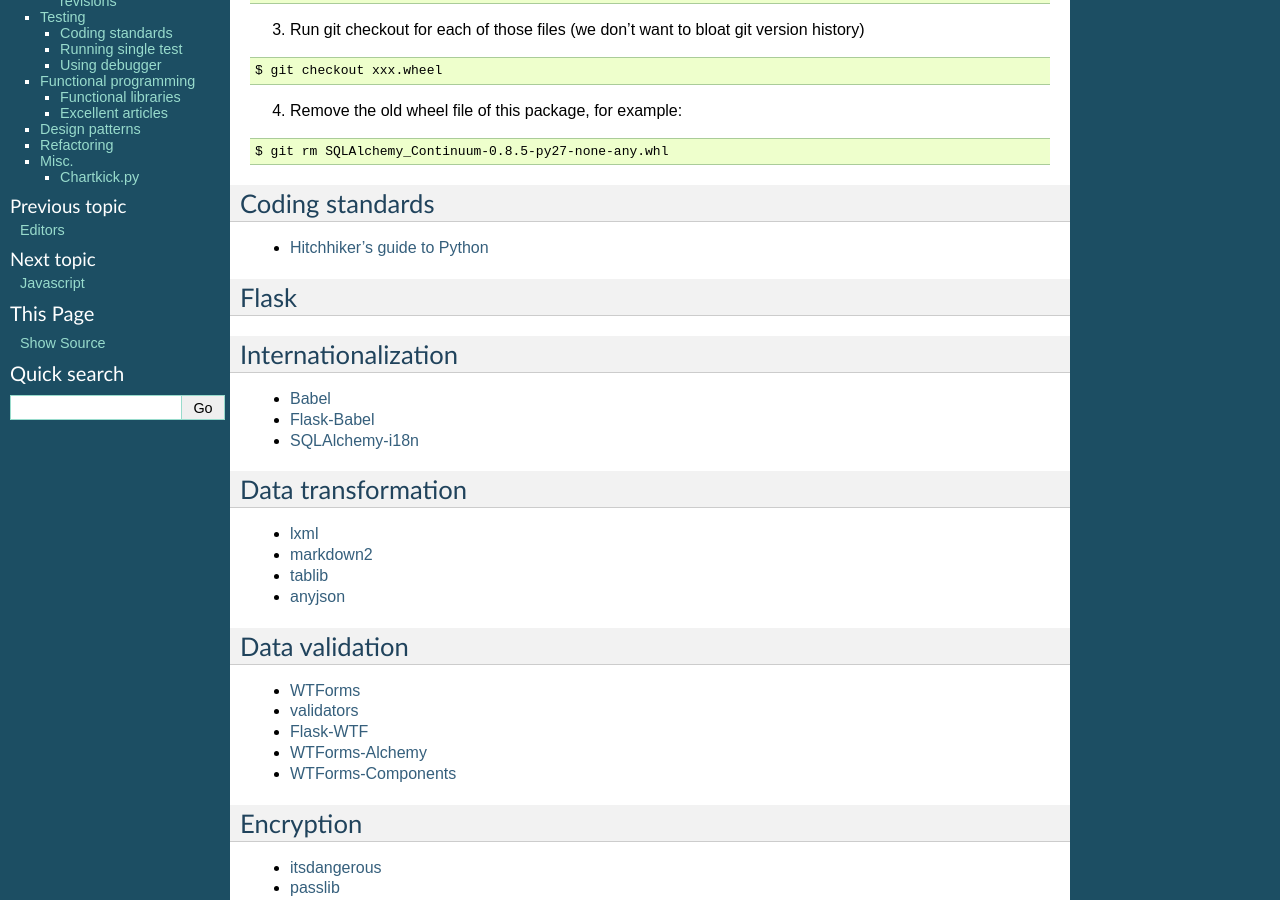
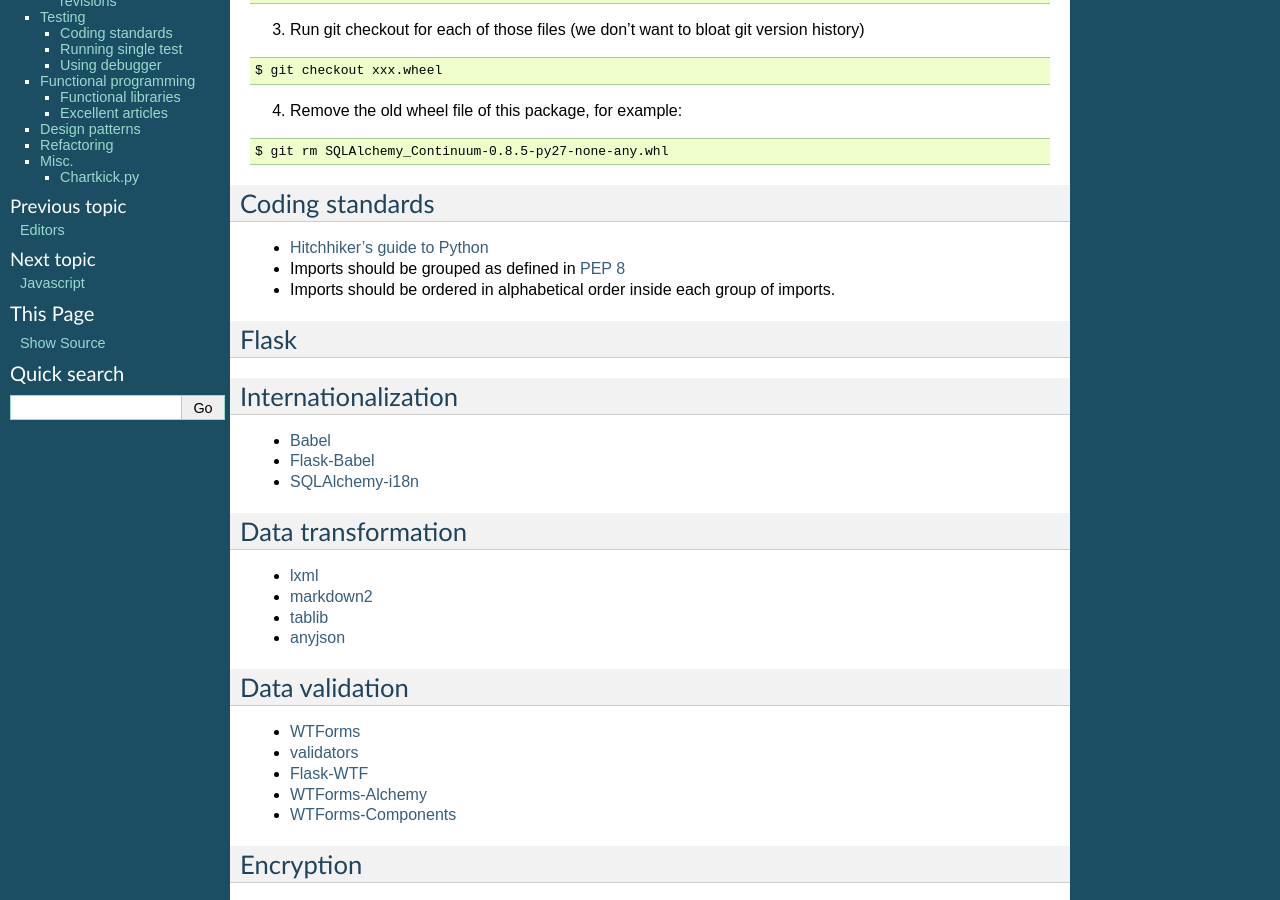
Before and after one commit to fastmonkeys/dev-guide, a Sphinx documentation site: the page built from docs/python.rst, in a window 1280 px wide and 900 px high, scrolled down 401 px. Built offline with Sphinx 7.4.7, drawn with Linux system fonts in a browser that asks for light colours; formulas are drawn with MathJax 3.

Commit message:
Add import ordering documentation

```diff
--- a/docs/python.rst
+++ b/docs/python.rst
@@ -50,6 +50,8 @@
 ----------------
 
 - `Hitchhiker's guide to Python`_
+- Imports should be grouped as defined in `PEP 8`_
+- Imports should be ordered in alphabetical order inside each group of imports.
 
 
 Flask
@@ -318,3 +320,4 @@
 .. _`SQLAlchemy-Continuum`: https://sqlalchemy-continuum.readthedocs.org/en/latest/
 .. _`deferred column loading`: http://docs.sqlalchemy.org/en/latest/orm/mapper_config.html#deferred-column-loading
 .. _`Python Debugger`: http://pytest.org/latest/usage.html#dropping-to-pdb-python-debugger-on-failures
+.. _`PEP 8`: http://legacy.python.org/dev/peps/pep-0008/#imports
```
